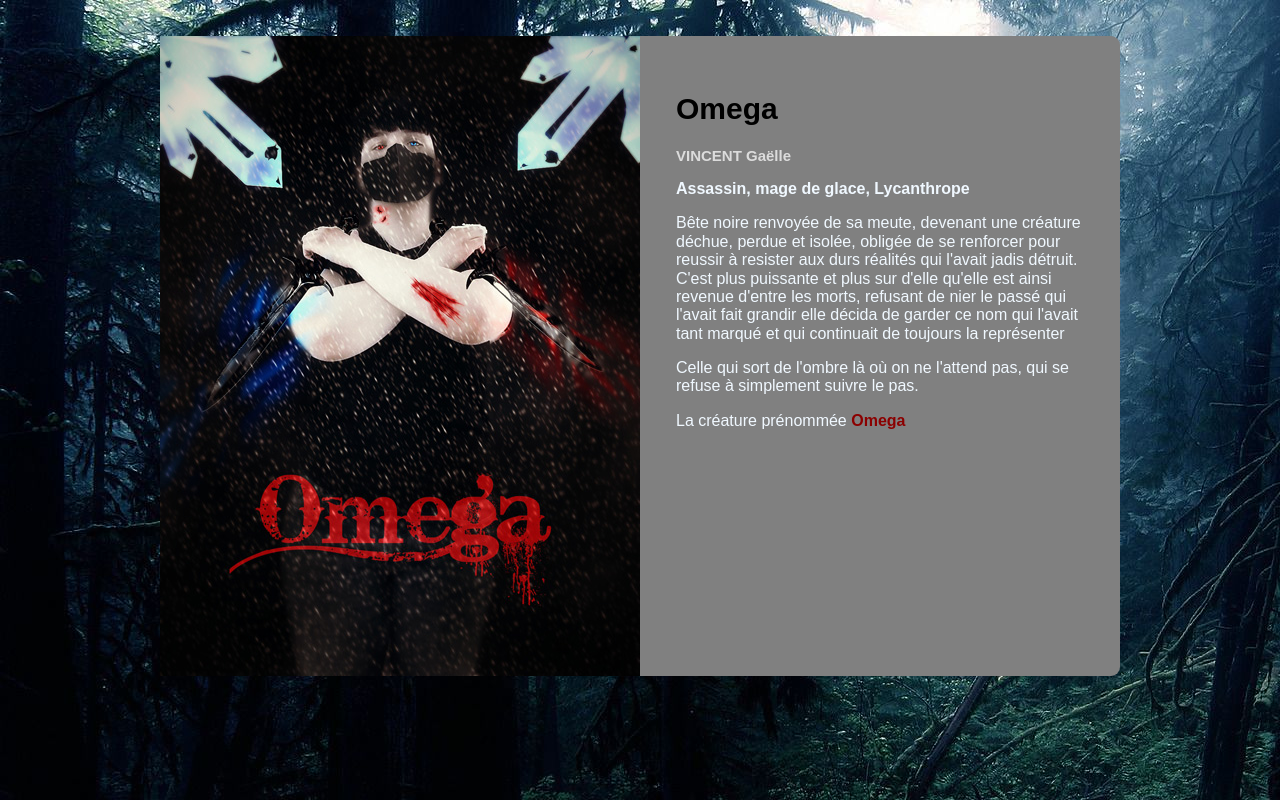
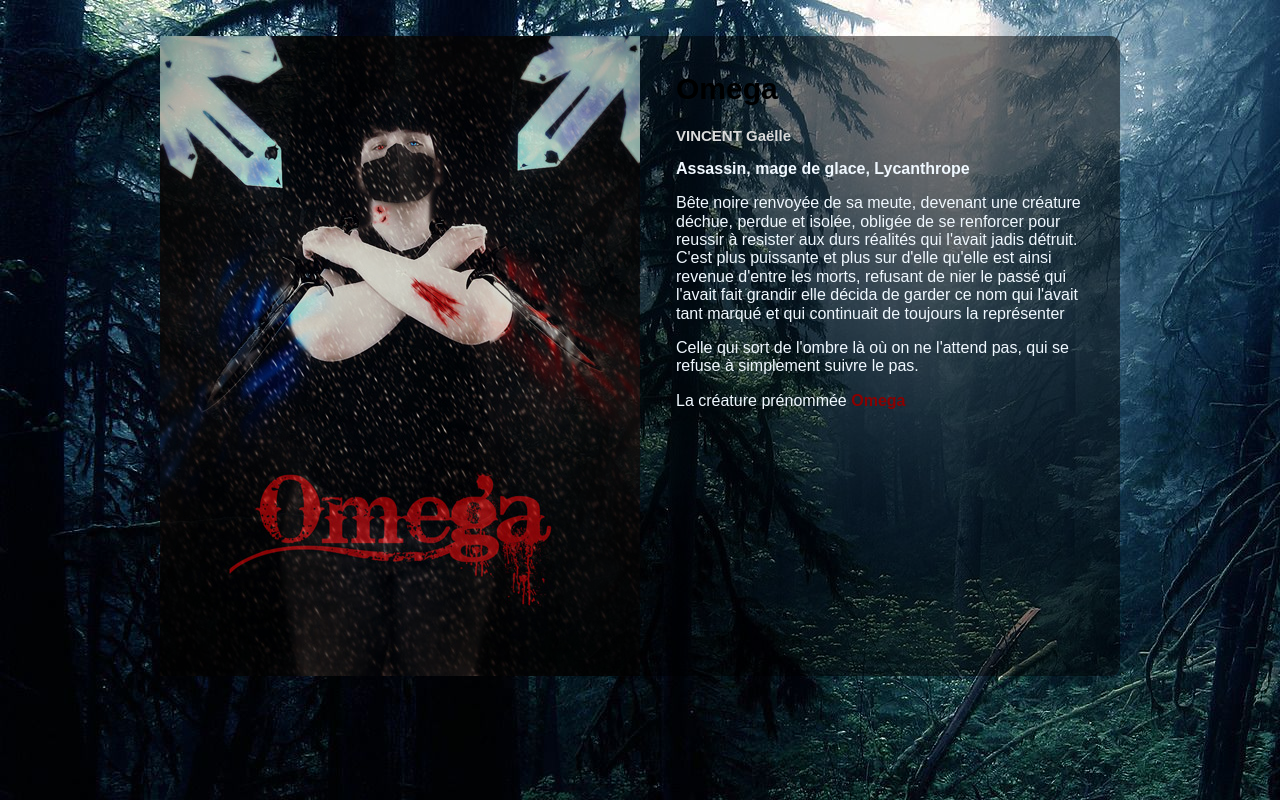
Before and after one commit to gaellevcnt/gaellevcnt.github.io, a plain HTML site: page index.html in a window 1280 px wide. Drawn offline with Linux system fonts and the light colour scheme.

Commit message:
Correction css

```diff
--- a/styles/styles.css
+++ b/styles/styles.css
@@ -12,7 +12,7 @@ body {
     flex-wrap: wrap;
     max-width: 960px;
     text-align: left;
-    background:grey;
+    background:rgba(0,0,0,50%);
     border-radius: 9px;
     margin:auto
 }
@@ -20,6 +20,7 @@ body {
 /* Image */
 .hero-image {
     line-height: 0;
+    opacity: 0.85;
 }
 .hero-image img {
     max-width: 100%;
@@ -37,6 +38,7 @@ body {
 h1 {
     color : black;
         font-size :30px;
+    margin-top: 0
 }
 h2 {
     color : gainsboro;
```
